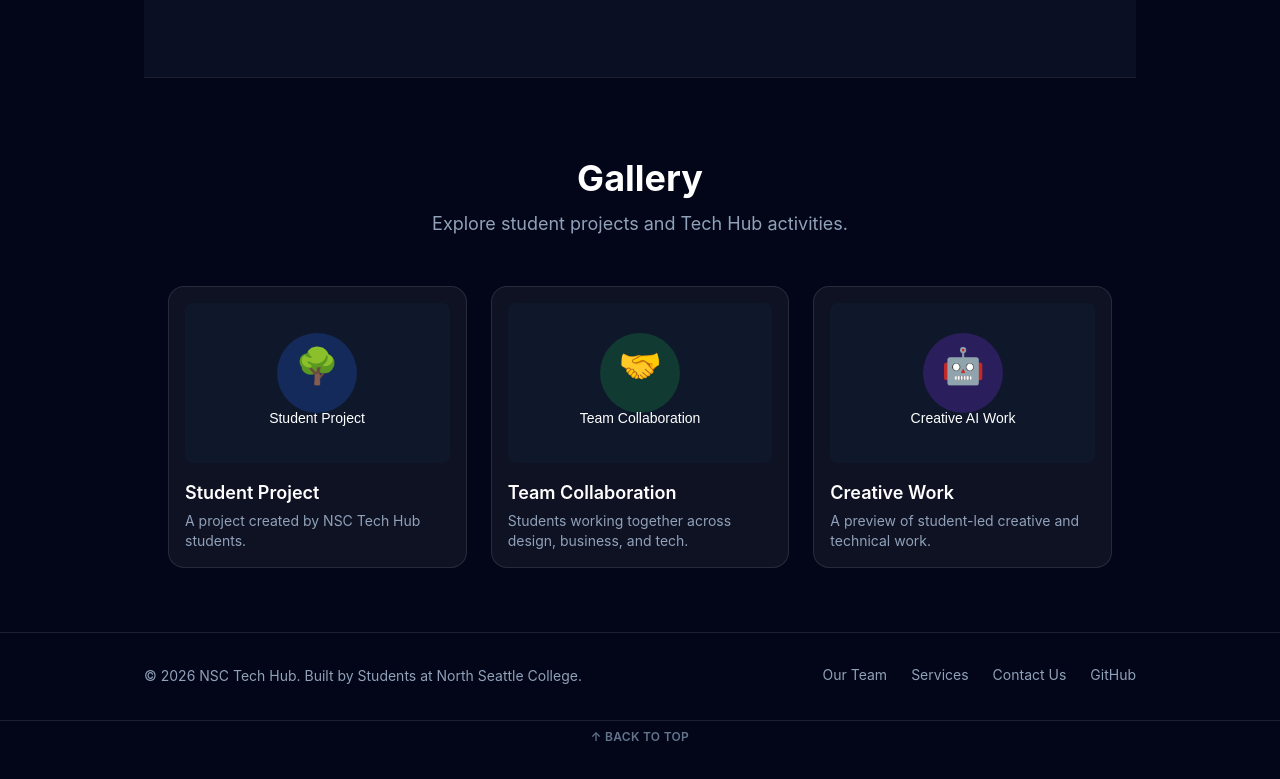
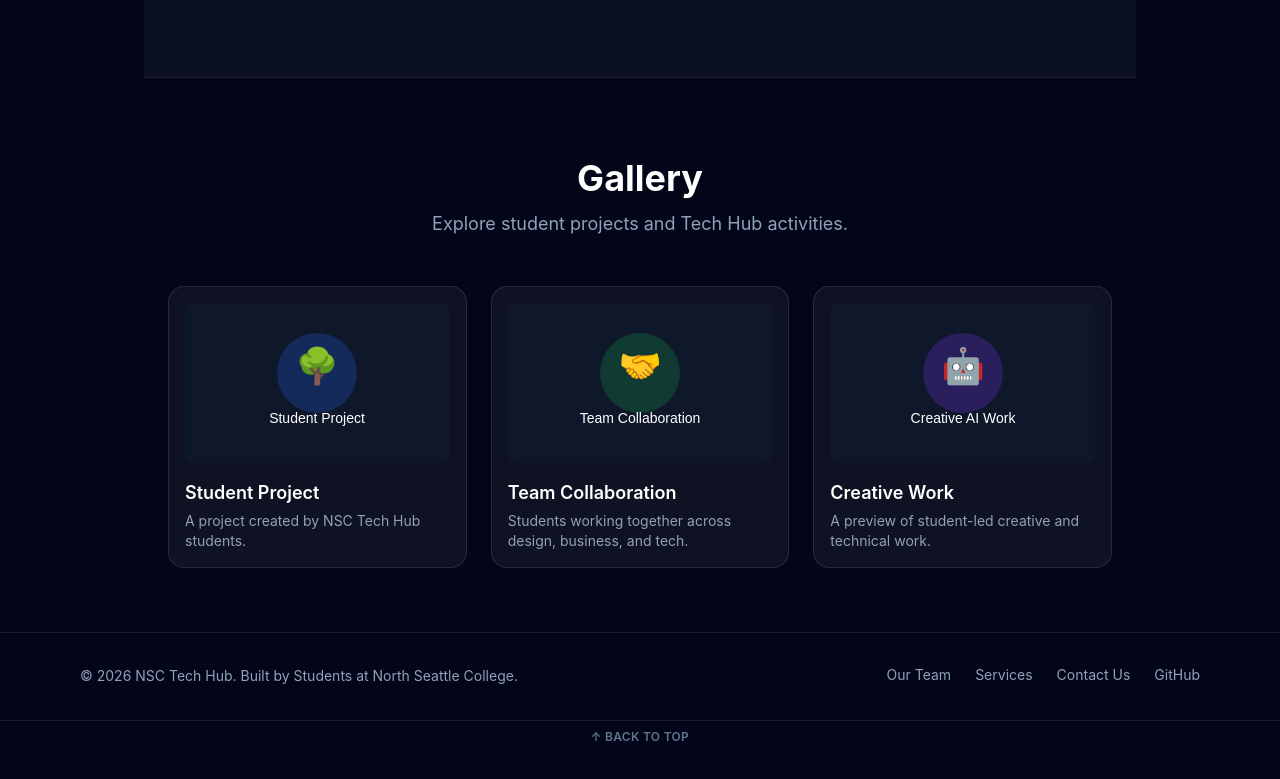
Before and after one commit to NSC-Tech-Hub/nscth-static-website, an Astro site: page / in a window 1280 px wide. Shown: the part 2531-3310 px from the top of the page. Built offline with nearby package versions, Linux system fonts and the light colour scheme; Astro itself is replaced by a stand-in of ours.

Commit message:
fix: match footer max-width to header for consistent alignment

```diff
--- a/src/components/Footer.astro
+++ b/src/components/Footer.astro
@@ -1,5 +1,5 @@
 <footer class="border-t border-white/10 bg-slate-950 pb-8">
-  <div class="mx-auto max-w-screen-lg px-4 py-8 text-sm text-slate-400">
+  <div class="mx-auto max-w-6xl px-4 py-8 text-sm text-slate-400">
     <div
       class="flex flex-col gap-6 md:flex-row md:items-start md:justify-between"
     >
```
